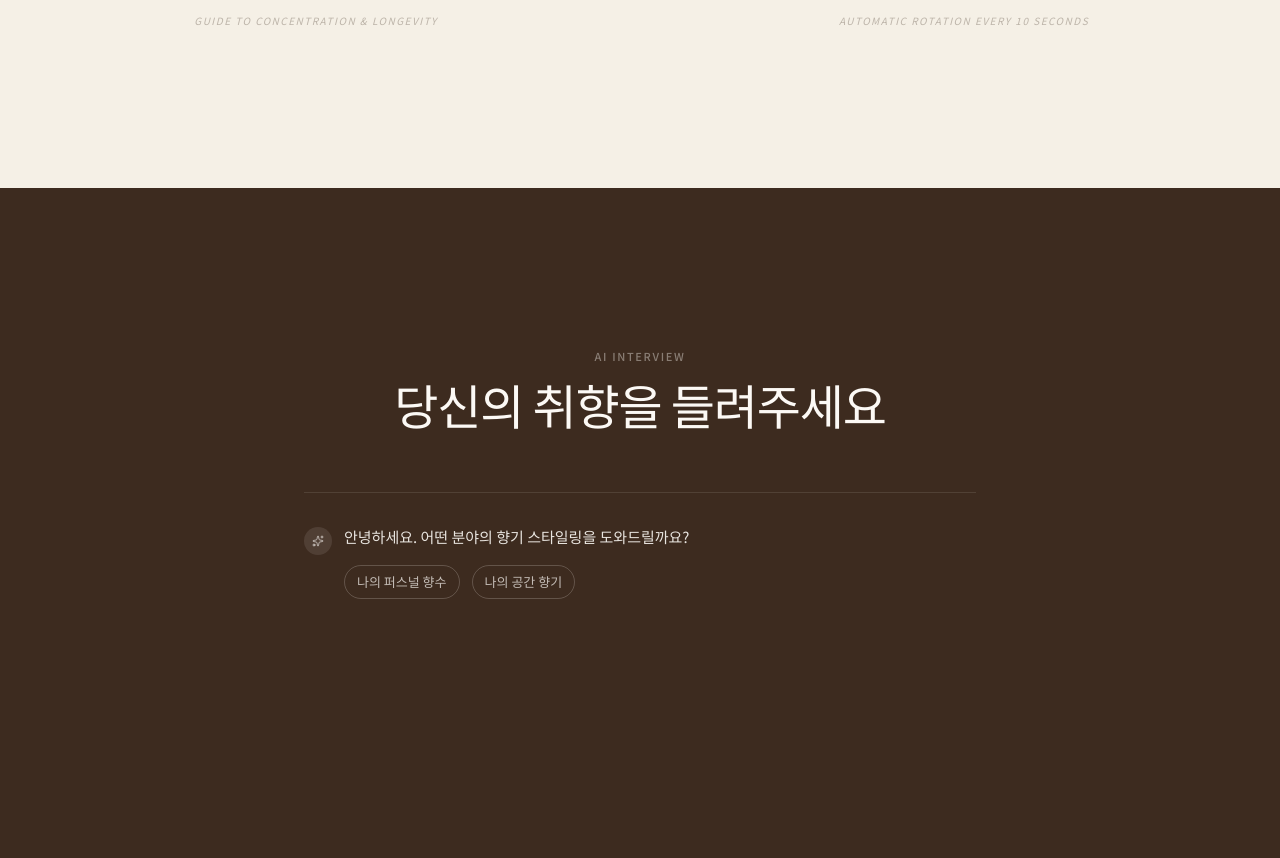
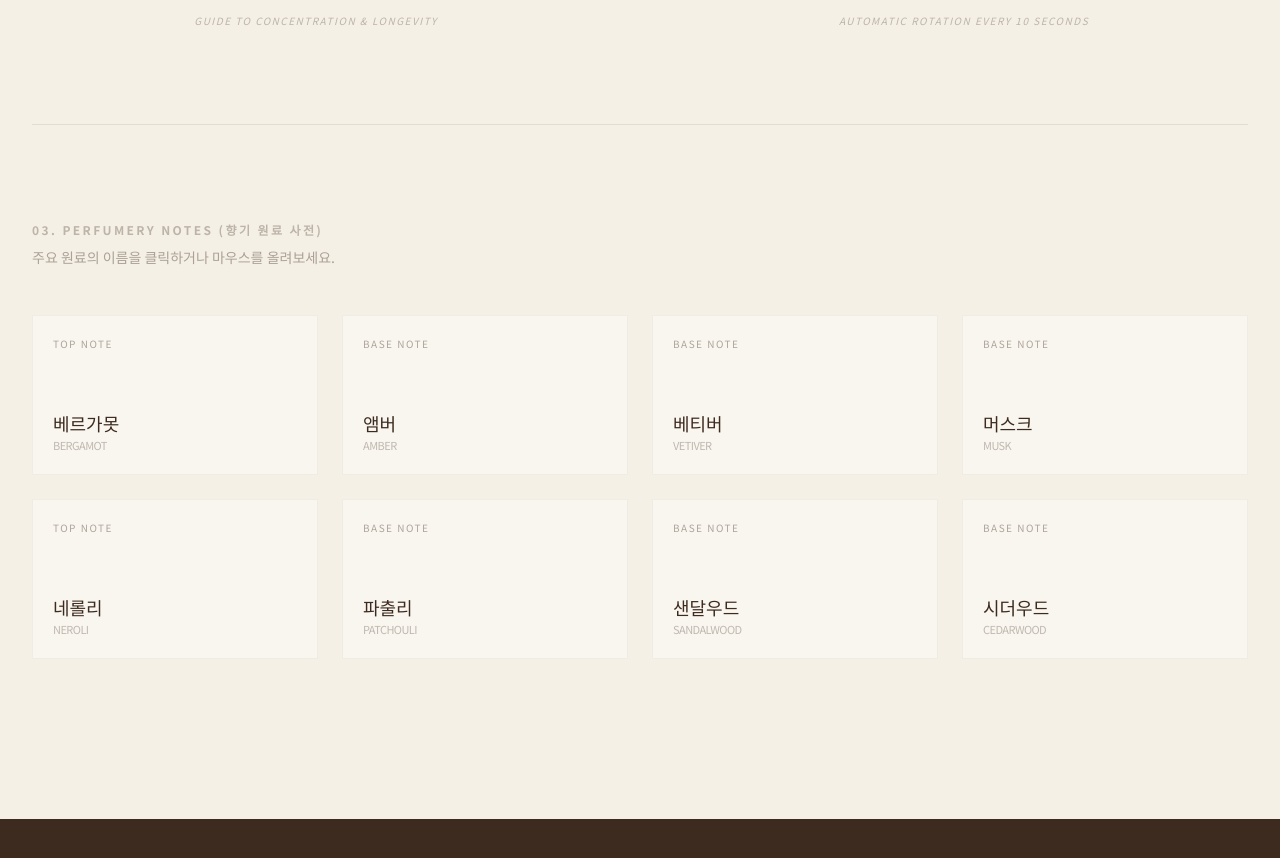
Before and after one commit to JJonyeok2/persona_l_front, a React (Vite) app: page / in a window 1280 px wide. Shown: the part 2780-3638 px from the top of the page. Built offline with nearby package versions, Linux system fonts and the light colour scheme.

Commit message:
Feat: Add Perfumery Notes Library to Scent Education section

```diff
--- /dev/null
+++ b/src/components/guide/NoteGlossary.tsx
@@ -0,0 +1,55 @@
+/**
+ * @file NoteGlossary.tsx
+ * @description 향수의 주요 원료들에 대한 설명을 카드 형태로 보여주는 컴포넌트입니다.
+ * 마우스 호버 시 상세 정보를 노출하여 교육적인 재미를 더합니다.
+ */
+
+import { useState } from "react";
+import { scentNotes } from "@/data/noteData";
+import type { ScentNote } from "@/data/noteData";
+
+export default function NoteGlossary() {
+  const [hoveredNote, setHoveredNote] = useState<string | null>(null);
+
+  return (
+    <div className="mt-24 pt-24 border-t border-wood/10">
+      <div className="mb-12">
+        <h3 className="text-[11px] md:text-[12px] font-bold uppercase tracking-[0.2em] text-wood/30 mb-2">
+          03. Perfumery Notes (향기 원료 사전)
+        </h3>
+        <p className="text-sm text-wood/40">주요 원료의 이름을 클릭하거나 마우스를 올려보세요.</p>
+      </div>
+
+      <div className="grid grid-cols-2 sm:grid-cols-3 lg:grid-cols-4 gap-4 md:gap-6">
+        {scentNotes.map((note: ScentNote) => (
+          <div
+            key={note.enName}
+            className="group relative h-32 md:h-40 bg-white/40 border border-wood/5 rounded-sm p-5 cursor-help transition-all duration-500 hover:bg-wood hover:shadow-xl"
+            onMouseEnter={() => setHoveredNote(note.enName)}
+            onMouseLeave={() => setHoveredNote(null)}
+          >
+            {/* 기본 노출: 원료 이름 */}
+            <div className={`flex flex-col justify-between h-full transition-opacity duration-300 ${hoveredNote === note.enName ? 'opacity-0' : 'opacity-100'}`}>
+              <span className="text-[10px] uppercase tracking-widest text-wood/40">{note.category} Note</span>
+              <div>
+                <h4 className="text-lg font-medium text-wood">{note.name}</h4>
+                <p className="text-[11px] text-wood/30 uppercase tracking-tighter">{note.enName}</p>
+              </div>
+            </div>
+
+            {/* 호버 시 노출: 상세 설명 */}
+            <div className={`absolute inset-0 p-5 flex flex-col justify-center transition-all duration-500 ${hoveredNote === note.enName ? 'opacity-100 scale-100' : 'opacity-0 scale-95 pointer-events-none'}`}>
+              <p className="text-[12px] leading-relaxed text-cream/90 break-keep mb-3">
+                {note.description}
+              </p>
+              <div className="pt-3 border-t border-cream/10">
+                <p className="text-[9px] uppercase tracking-widest text-cream/40 mb-1">Origin</p>
+                <p className="text-[10px] text-cream/60 truncate">{note.origin}</p>
+              </div>
+            </div>
+          </div>
+        ))}
+      </div>
+    </div>
+  );
+}
--- /dev/null
+++ b/src/data/noteData.ts
@@ -0,0 +1,72 @@
+/**
+ * @file noteData.ts
+ * @description 향수의 주요 원료(Notes)에 대한 상세 설명을 담은 데이터베이스입니다.
+ * 입문자들이 궁금해할 만한 원료의 유래와 후각적 특징을 정의합니다.
+ */
+
+export interface ScentNote {
+  name: string;
+  enName: string;
+  category: "Top" | "Middle" | "Base";
+  description: string;
+  origin: string;
+}
+
+export const scentNotes: ScentNote[] = [
+  {
+    name: "베르가못",
+    enName: "Bergamot",
+    category: "Top",
+    description: "우아하고 화사한 감귤 향. 얼그레이 홍차의 향긋한 풍미를 만드는 주인공으로, 기분을 밝게 전환해 줍니다.",
+    origin: "이탈리아 칼라브리아산 감귤류 과일"
+  },
+  {
+    name: "앰버",
+    enName: "Amber",
+    category: "Base",
+    description: "따뜻하고 달콤한 수지의 향. 피부 위에 오래 머무는 포근한 온기와 성숙한 관능미를 동시에 표현합니다.",
+    origin: "나무 수지(Resin)에서 영감을 받은 가상의 향조"
+  },
+  {
+    name: "베티버",
+    enName: "Vetiver",
+    category: "Base",
+    description: "비 온 뒤의 흙 내음과 쌉싸름한 연기 향. 중성적이고 이성적인 매력을 가진 묵직한 우디 향의 핵심입니다.",
+    origin: "열대 지방에서 자라는 풀의 뿌리"
+  },
+  {
+    name: "머스크",
+    enName: "Musk",
+    category: "Base",
+    description: "살결처럼 부드럽고 깨끗한 잔향. 모든 향기를 포근하게 감싸 안으며 신비로운 안정감을 선사합니다.",
+    origin: "현대에는 식물성 원료와 합성 향료로 대체"
+  },
+  {
+    name: "네롤리",
+    enName: "Neroli",
+    category: "Top",
+    description: "오렌지 꽃에서 추출한 싱그러운 향. 순수한 햇살 아래의 하얀 꽃잎처럼 깨끗하고 로맨틱한 분위기를 만듭니다.",
+    origin: "비터 오렌지 나무의 꽃"
+  },
+  {
+    name: "파출리",
+    enName: "Patchouli",
+    category: "Base",
+    description: "깊고 어두운 대지의 향기. 약간의 약초 내음과 흙 향이 어우러져 향수에 깊이감과 빈티지한 아우라를 더합니다.",
+    origin: "동남아시아가 원산지인 꿀풀과 식물"
+  },
+  {
+    name: "샌달우드",
+    enName: "Sandalwood",
+    category: "Base",
+    description: "포근하고 크리미한 우유빛 나무 향. 마음을 차분하게 가라앉히는 명상적인 분위기와 고급스러운 세련미를 줍니다.",
+    origin: "인도산 백단향 나무의 심재"
+  },
+  {
+    name: "시더우드",
+    enName: "Cedarwood",
+    category: "Base",
+    description: "건조하고 깨끗한 연필 향. 숲속에 있는 듯한 지적이고 이성적인 느낌을 주며 향기의 골격을 튼튼하게 잡아줍니다.",
+    origin: "히말라야 및 북미산 향나무"
+  }
+];
--- a/src/sections/ScentGuideSection.tsx
+++ b/src/sections/ScentGuideSection.tsx
@@ -1,12 +1,13 @@
 /**
  * @file ScentGuideSection.tsx
- * @description 향기의 계열(Family)과 부향률(Concentration)에 대한 정보를 제공하는 교육적 섹션입니다.
- * 사용자가 향수에 대한 기초 지식을 쌓을 수 있도록 카드와 리스트 형태로 정보를 전달합니다.
+ * @description 향기에 대한 종합적인 교육 정보를 제공하는 섹션입니다.
+ * 부향률, 향기 계열, 그리고 주요 원료 사전을 포함합니다.
  */
 
 import { useIntersectionObserver } from "@/hooks/useIntersectionObserver";
 import ConcentrationList from "@/components/guide/ConcentrationList";
 import FamilyCarousel from "@/components/guide/FamilyCarousel";
+import NoteGlossary from "@/components/guide/NoteGlossary";
 import { scentFamilies, concentrations } from "@/data/scentData";
 
 export default function ScentGuideSection() {
@@ -20,10 +21,10 @@ export default function ScentGuideSection() {
           {/* 섹션 헤더 */}
           <div className="max-w-3xl mb-16 md:mb-20">
             <p className="label-upper text-wood/40 mb-4">Scent Education</p>
-            <h2 className="text-2xl sm:text-4xl md:text-5xl font-light tracking-tight mb-6 md:mb-8 text-wood break-keep">
+            <h2 className="text-2xl sm:text-4xl md:text-5xl font-light tracking-tight mb-6 md:mb-8 text-wood break-keep text-wood">
               향기를 이해하는,&nbsp;<span className="hidden sm:inline"><br /></span>가장 쉬운 방법
             </h2>
-            <p className="text-wood/60 leading-relaxed text-[15px] sm:text-lg break-keep max-w-3xl">
+            <p className="text-wood/60 leading-relaxed text-[15px] sm:text-lg break-keep max-w-3xl text-wood">
               복잡한 용어 대신 향기가 가진 고유의 성격에 집중해 보세요. <br className="hidden lg:inline" />
               당신의 분위기를 완성하는 마지막 퍼즐 조각을 찾는 과정입니다. <br className="hidden lg:inline" />
               개인이 입는 향수부터 공간을 채우는 디퓨저까지 모든 향기를 아우릅니다.
@@ -37,6 +38,9 @@ export default function ScentGuideSection() {
             {/* 02. 향기 계열 심층 가이드 영역 */}
             <FamilyCarousel families={scentFamilies} />
           </div>
+
+          {/* 03. 향기 원료 사전 (Note Glossary) */}
+          <NoteGlossary />
         </div>
       </div>
     </section>
```
